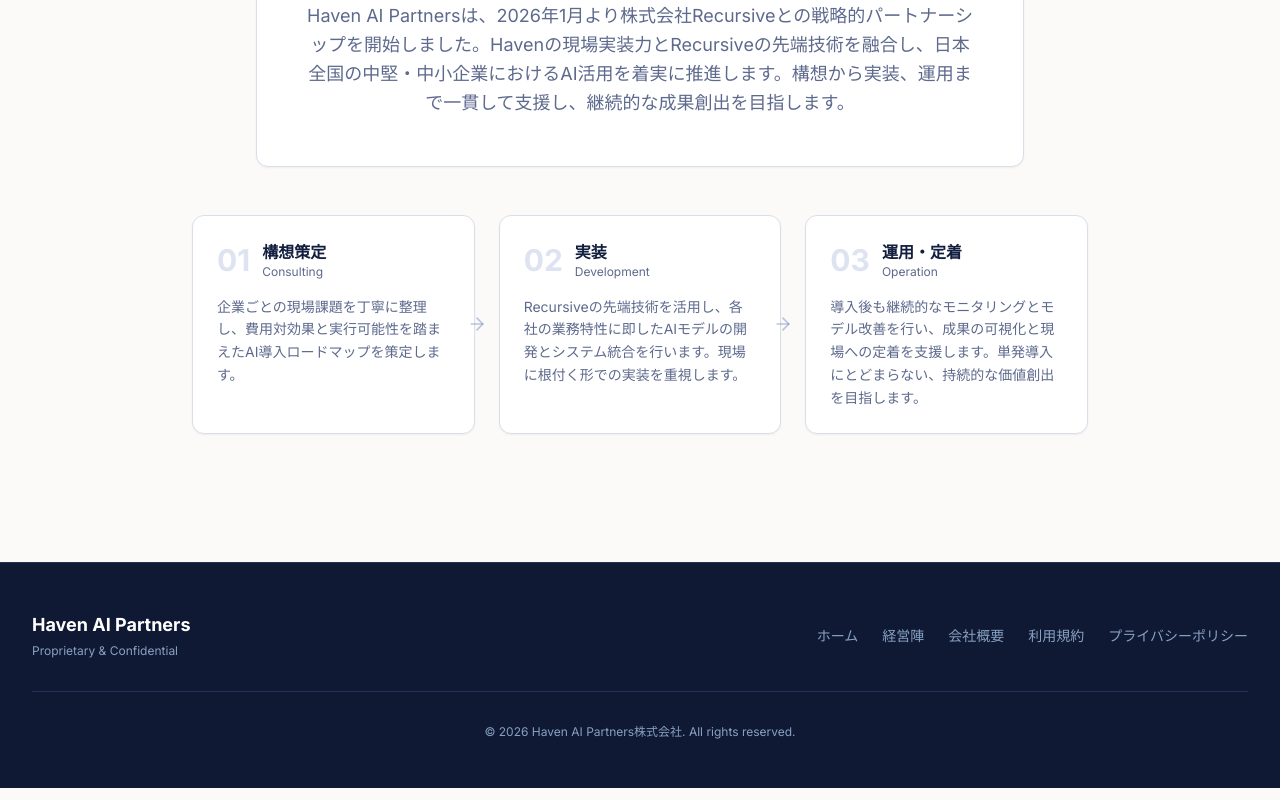
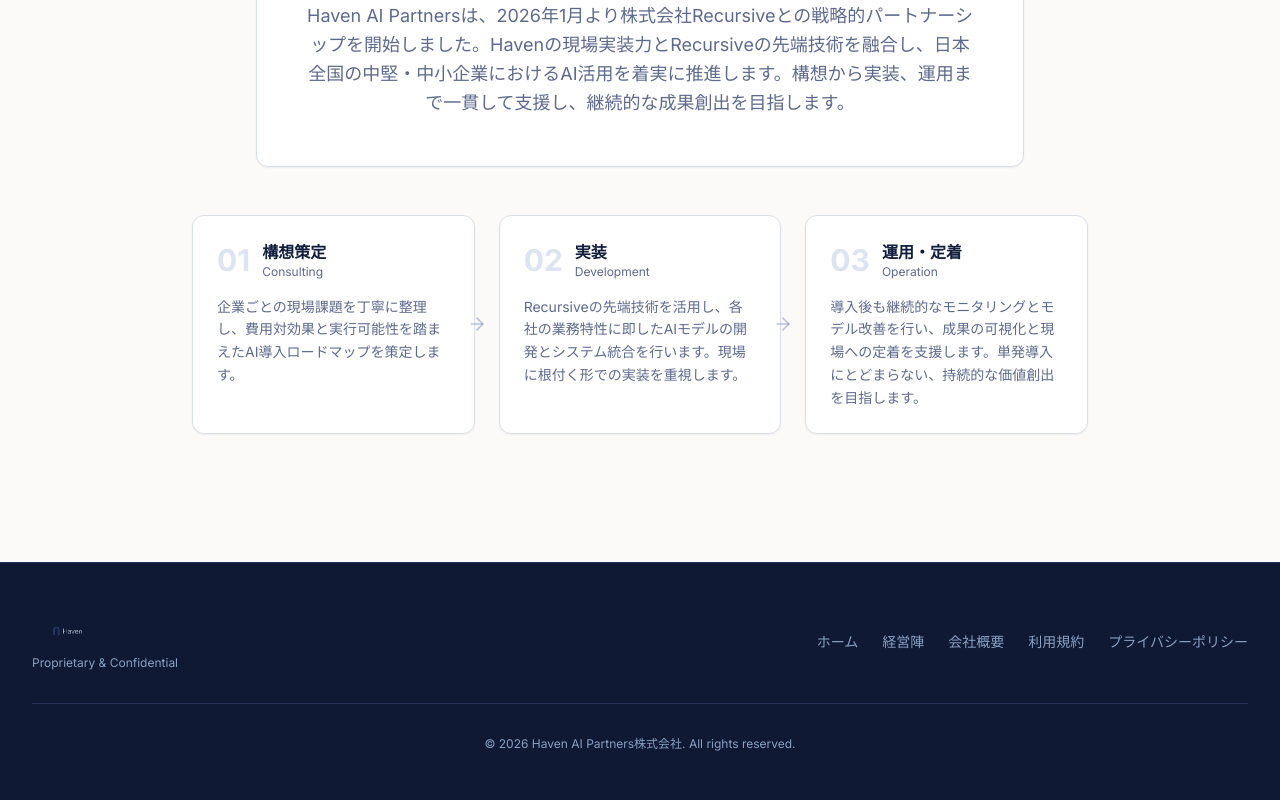
Before and after one commit to Haven-AI-Partners/corporate-website, a Next.js app: page / in a window 1280 px wide. Shown: the part 2983-3783 px from the top of the page. Built offline with nearby package versions, Linux system fonts and the light colour scheme.

Commit message:
Replace footer text with Haven logo image

```diff
--- a/components/footer.tsx
+++ b/components/footer.tsx
@@ -1,6 +1,7 @@
 "use client"
 
 import Link from "next/link"
+import Image from "next/image"
 import type { Locale } from "@/lib/content"
 import { content } from "@/lib/content"
 
@@ -13,9 +14,13 @@
       <div className="mx-auto max-w-7xl px-6 lg:px-8">
         <div className="flex flex-col items-center gap-8 md:flex-row md:justify-between">
           <div>
-            <p className="text-lg font-bold text-[hsl(0,0%,100%)]">
-              Haven AI Partners
-            </p>
+            <Image
+              src="/haven-logo.png"
+              alt="Haven AI Partners"
+              width={160}
+              height={40}
+              className="h-10 w-auto"
+            />
             <p className="mt-1 text-xs text-[hsl(216,33%,65%)]">
               {t.confidential}
             </p>
```
Also changed, not shown: public/haven-logo.png (added).
